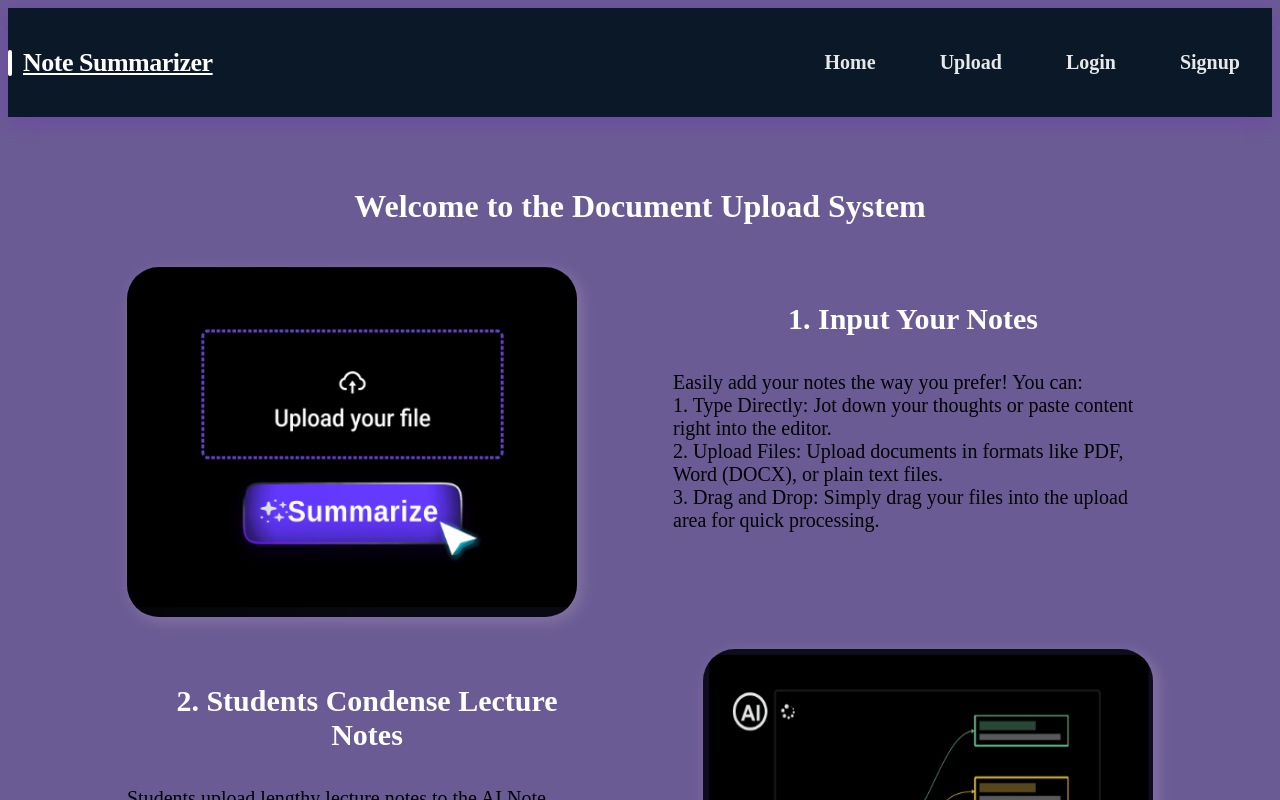
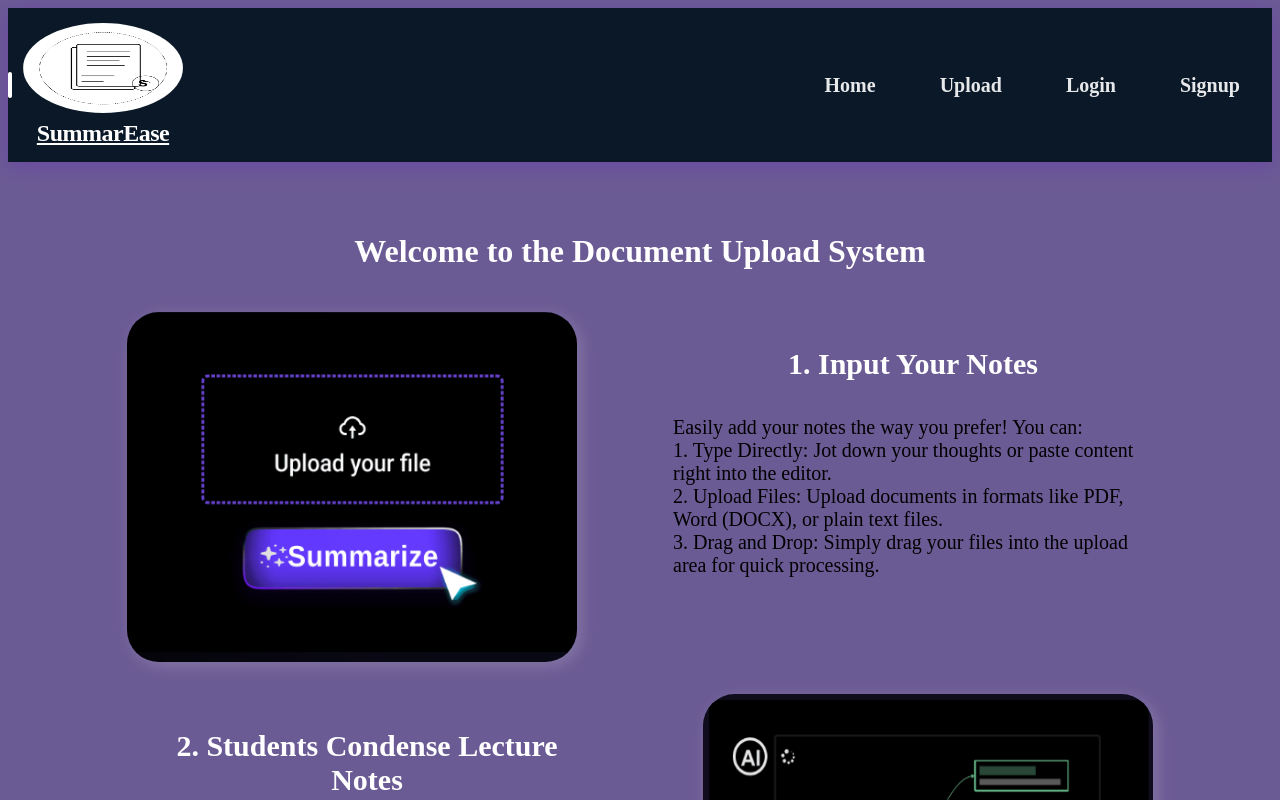
Before and after one commit to RiyaJadhav1803/FSD_Project, an Angular app in the folder front/: page / in a window 1280 px wide. Shown: the top 800 px of the page. Built offline with nearby package versions, Linux system fonts and the light colour scheme.

Commit message:
Added logo

```diff
--- a/front/src/app/app.component.css
+++ b/front/src/app/app.component.css
@@ -350,3 +350,17 @@ body {
       justify-content: space-between;
     }
   }
+  .navbar-logo {
+    width: 160px;
+    height: auto;
+    max-height: 90px;
+    border-radius: 50%;
+}
+.navbar-text {
+  font-size: 1.5rem; /* Adjust size */
+  font-weight: bold;
+  color: white;
+  display: flex;
+  justify-content: center;
+  align-items: center;
+}
--- a/front/src/app/app.component.html
+++ b/front/src/app/app.component.html
@@ -43,7 +43,11 @@
 <!-- Navbar (Always Visible) -->
 <nav class="navbar navbar-expand-lg navbar-dark bg-dark">
     <div class="container">
-      <a class="navbar-brand" routerLink="/">Note Summarizer</a>
+      <a class="navbar-brand" routerLink="/">
+        <img src="assets/logo1.png" alt="logo" class="navbar-logo">
+        <span class="navbar-text">SummarEase</span>
+    </a>
+
       <div class="collapse navbar-collapse" id="navbarNav">
         <ul class="navbar-nav ms-auto">
           <li class="nav-item">
```
Also changed, not shown: front/public/assets/logo.png (added), front/public/assets/logo1.png (added).
